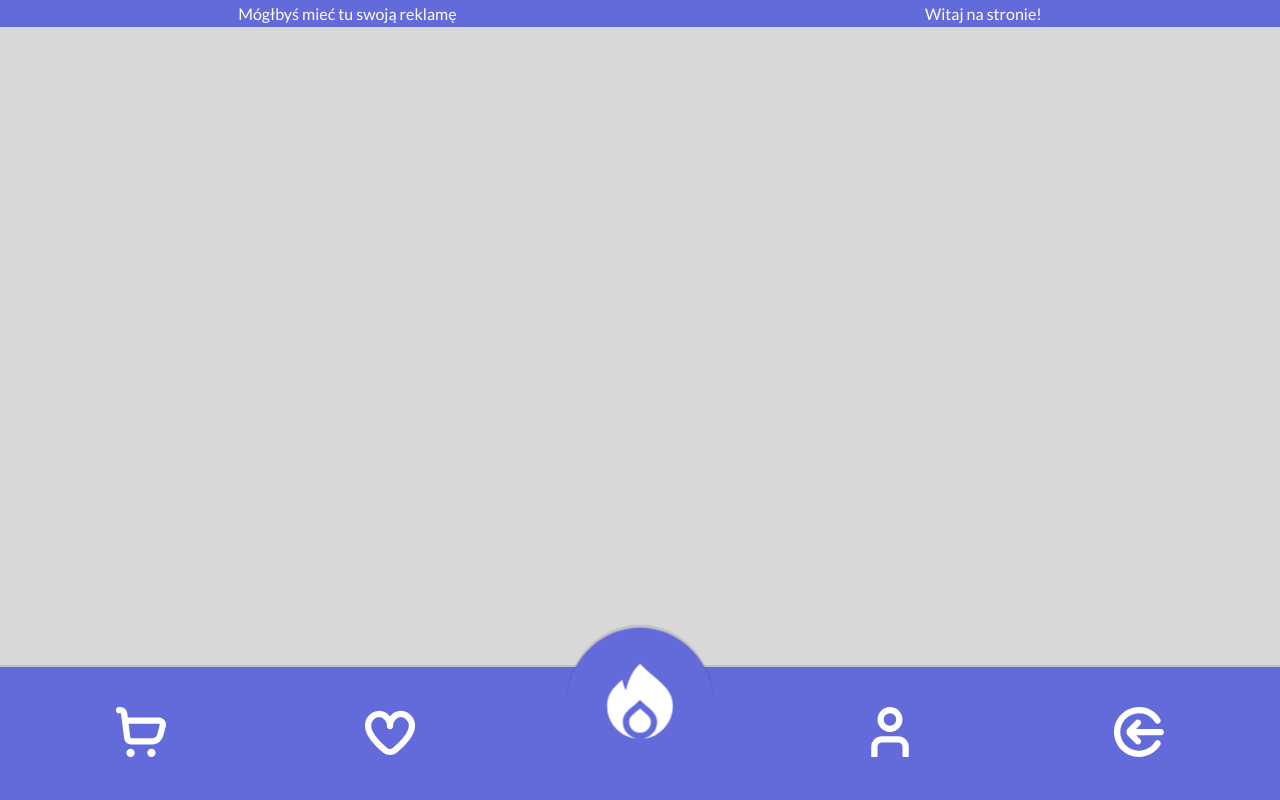
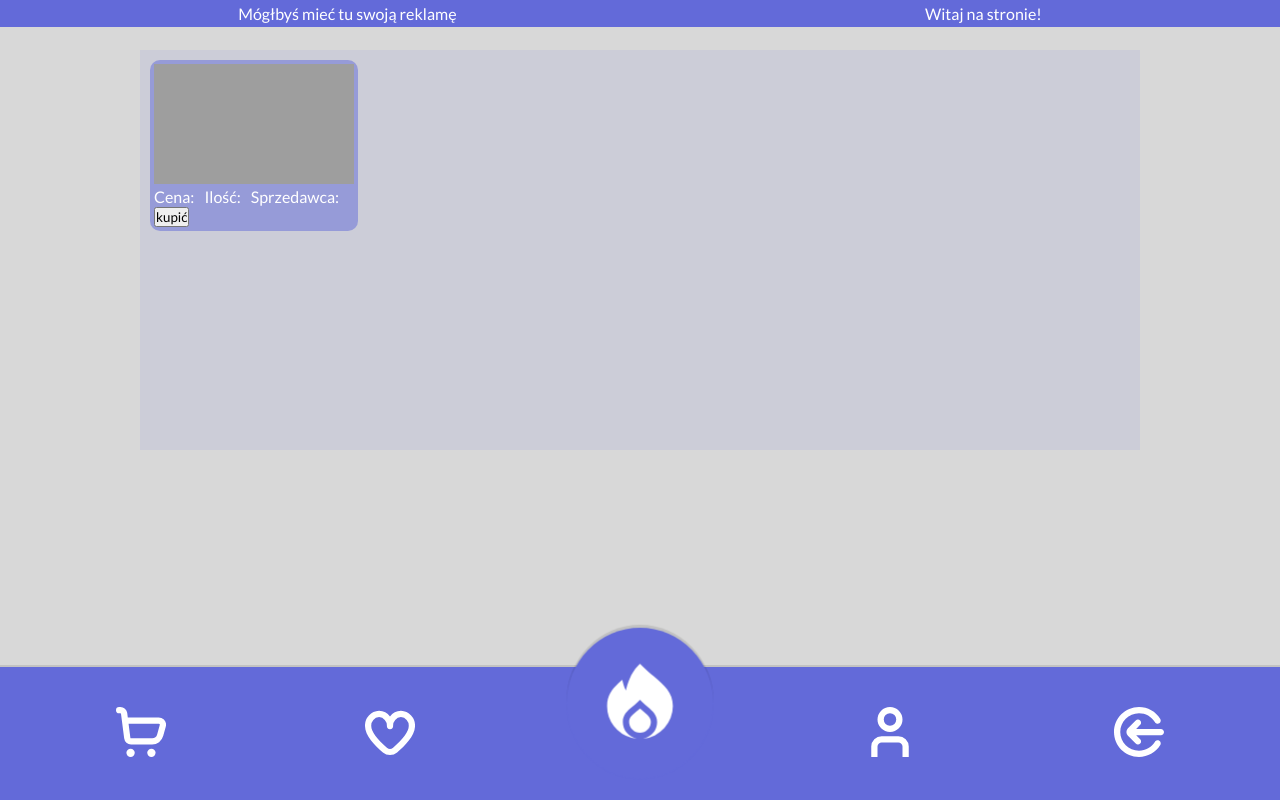
Before and after one commit to NeckitWin/sklep-internetowy, a PHP site: page / in a window 1280 px wide. Run offline with PHP 8.4, Linux system fonts and the light colour scheme; data that the repository does not hold is empty; some web fonts are replaced; grey boxes are pictures that could not be loaded.

Commit message:
add functionality to adding goods for shop & show goods on main page

```diff
--- a/index.php
+++ b/index.php
@@ -1,5 +1,9 @@
 <?php
 include "./sesja.php";
+include "./class/database.php";
+$db = new Database();
+$conn = $db->getConnection();
+
 ?>
 <!doctype html>
 <html lang="pl">
@@ -10,17 +14,36 @@
     <meta http-equiv="X-UA-Compatible" content="ie=edge">
     <title>Sklep internetowy</title>
     <link rel="stylesheet" href="public/styles/style.css">
+    <link rel="stylesheet" href="public/styles/main.css">
 </head>
 <body>
+<?php include("./components/header.php"); ?>
 
-<?php
-include("./components/header.php");
-?>
+<main>
+    <div class="towary">
+        <?php
+            $sql = "SELECT username, nazwa, img, ilosc, opis FROM towary INNER JOIN users ON towary.wlasciciel_id = users.id";
 
+            $result = $conn->query($sql);
+            $row = $result->fetch_assoc();
+        ?>
 
-<?php
-include("./components/navbar.php");
-?>
+            <?php
+            echo "<form method='POST'>
+                <img src={$row['img']} alt={$row['nazwa']}>
+                <h4>{$row['nazwa']}</h4>
+                <p>{$row['opis']}</p>
+                <ul class='towar_info'>
+                    <li><p>Cena:</p><p>{$row['nazwa']}</p></li>
+                    <li><p>Ilość:</p><p>{$row['ilosc']}</p></li>
+                    <li><p>Sprzedawca:</p><p>{$row['username']}</p></li>
+                </ul>
+                <input type='submit' value='kupić' name='buy'>
+            </form>";
+            ?>
+    </div>
+</main>
 
+<?php include("./components/navbar.php"); ?>
 </body>
 </html>
--- a/public/styles/main.css
+++ b/public/styles/main.css
@@ -0,0 +1,34 @@
+main {
+    width: 100%;
+}
+
+.towary {
+    padding: 10px;
+    height: 400px;
+    width: 1000px;
+    background-color: rgba(99, 106, 217, 0.1);
+    margin: 50px auto;
+}
+
+.towary form {
+    background-color: rgba(99, 106, 217, 0.5);
+    max-width: max-content;
+    padding: 4px;
+    border-radius: 10px;
+    color: #fff;
+}
+
+.towary img {
+    width: 200px;
+    height: 120px;
+}
+
+.towary ul {
+    list-style-type: none;
+    display: flex;
+    gap: 10px;
+}
+
+.towar_info li {
+    text-align: center;
+}
--- a/public/styles/profile.css
+++ b/public/styles/profile.css
@@ -31,7 +31,7 @@
     padding: 5px 10px;
     border-radius: 10px;
     box-shadow: 0 2px 5px rgba(0, 0, 0, 1);
-    margin-right: 10px;
+    margin: 5px 10px 5px 0;
 }
 
 .func input[type="submit"] {
@@ -41,7 +41,7 @@
     box-shadow: 0 2px 5px rgba(0, 0, 0, 1);
     cursor: pointer;
     transition: 0.3s ease;
-    margin: 10px auto;
+    margin: 5px auto;
     color: #fff;
     font-weight: bold;
 }
```
Also changed, not shown: class/Profile.php (+16 -0 lines), profile.php (+31 -8 lines).
